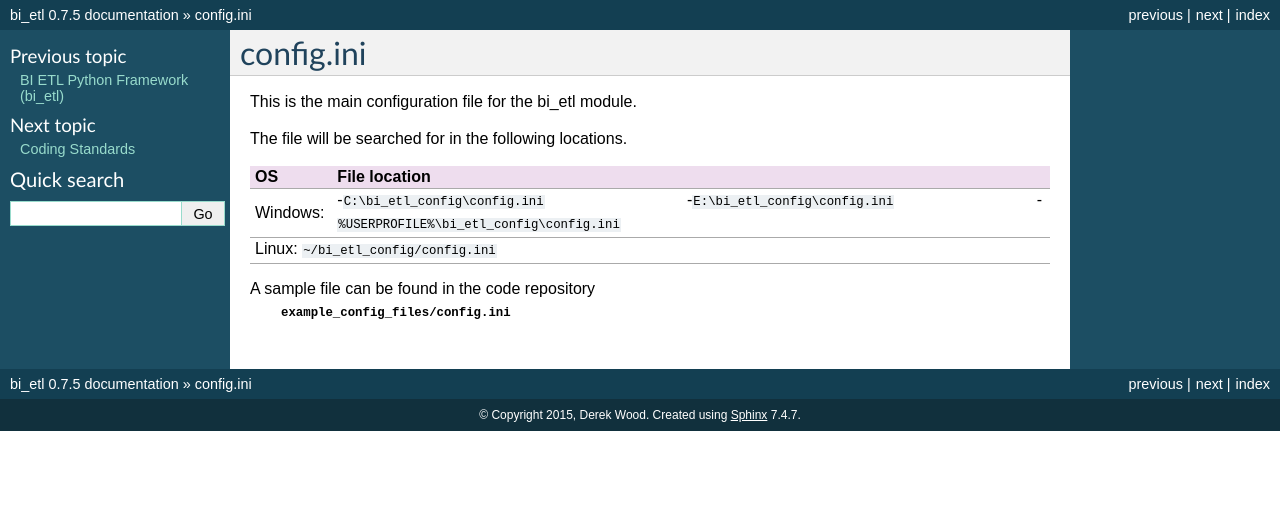
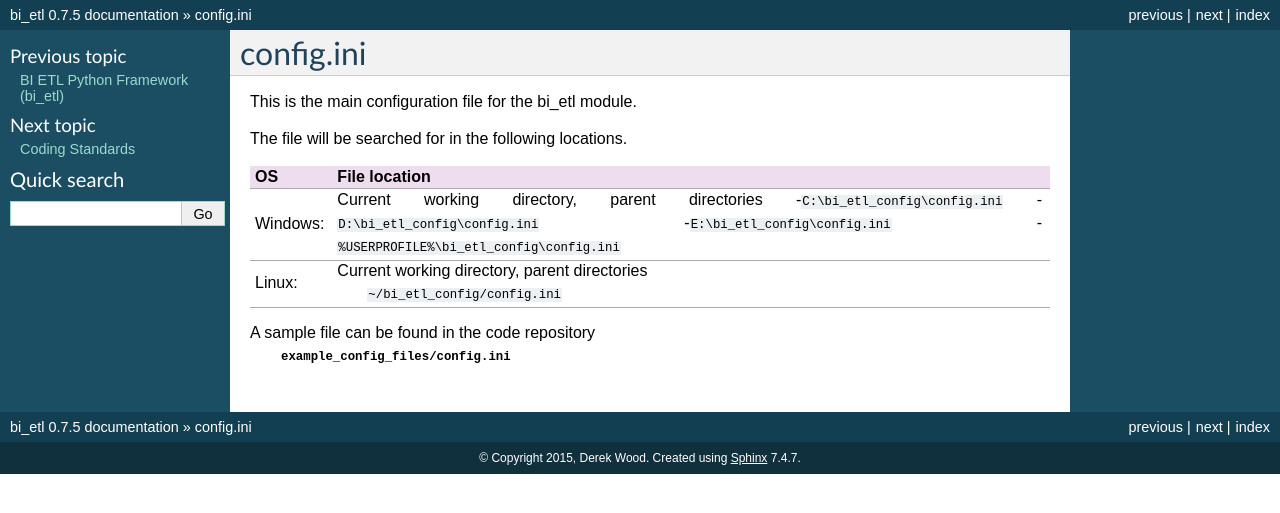
Before and after one commit to arcann/bi_etl, a Sphinx documentation site: the page built from docs/source/config_ini.rst, in a window 1280 px wide. Shown: the top 513 px of the page. Built offline with Sphinx 7.4.7, drawn with Linux system fonts in a browser that asks for light colours; the version number is read from the project's files by our own code.

Commit message:
Docs config.ini paths Docs google analytics

```diff
--- /dev/null
+++ b/docs/source/_templates/layout.html
@@ -0,0 +1,13 @@
+{% extends '!layout.html' %}
+
+{% block extrahead %}
+    <!-- Global site tag (gtag.js) - Google Analytics -->
+    <script async src="https://www.googletagmanager.com/gtag/js?id=UA-176750887-1"></script>
+    <script>
+      window.dataLayer = window.dataLayer || [];
+      function gtag(){dataLayer.push(arguments);}
+      gtag('js', new Date());
+
+      gtag('config', 'UA-176750887-1');
+    </script>
+{% endblock %}
--- a/docs/source/bi_etl.bi_config_parser.rst
+++ b/docs/source/bi_etl.bi_config_parser.rst
@@ -4,4 +4,5 @@
 .. automodule:: bi_etl.bi_config_parser
    :members:
    :undoc-members:
+   :inherited-members:
    :show-inheritance:
--- a/docs/source/config_ini.rst
+++ b/docs/source/config_ini.rst
@@ -8,11 +8,14 @@
 +------------+-----------------------------------------------+
 | OS         |  File location                                |
 +============+===============================================+
-| Windows:   | -``C:\bi_etl_config\config.ini``              |
+| Windows:   | Current working directory, parent directories |
+|            | -``C:\bi_etl_config\config.ini``              |
+|            | -``D:\bi_etl_config\config.ini``              |
 |            | -``E:\bi_etl_config\config.ini``              |
 |            | -``%USERPROFILE%\bi_etl_config\config.ini``   |
 +------------+-----------------------------------------------+
-| Linux:   ``~/bi_etl_config/config.ini``                    |
+| Linux:     | Current working directory, parent directories |
+|            |  ``~/bi_etl_config/config.ini``               |
 +------------+-----------------------------------------------+
 
 A sample file can be found in the code repository
```
